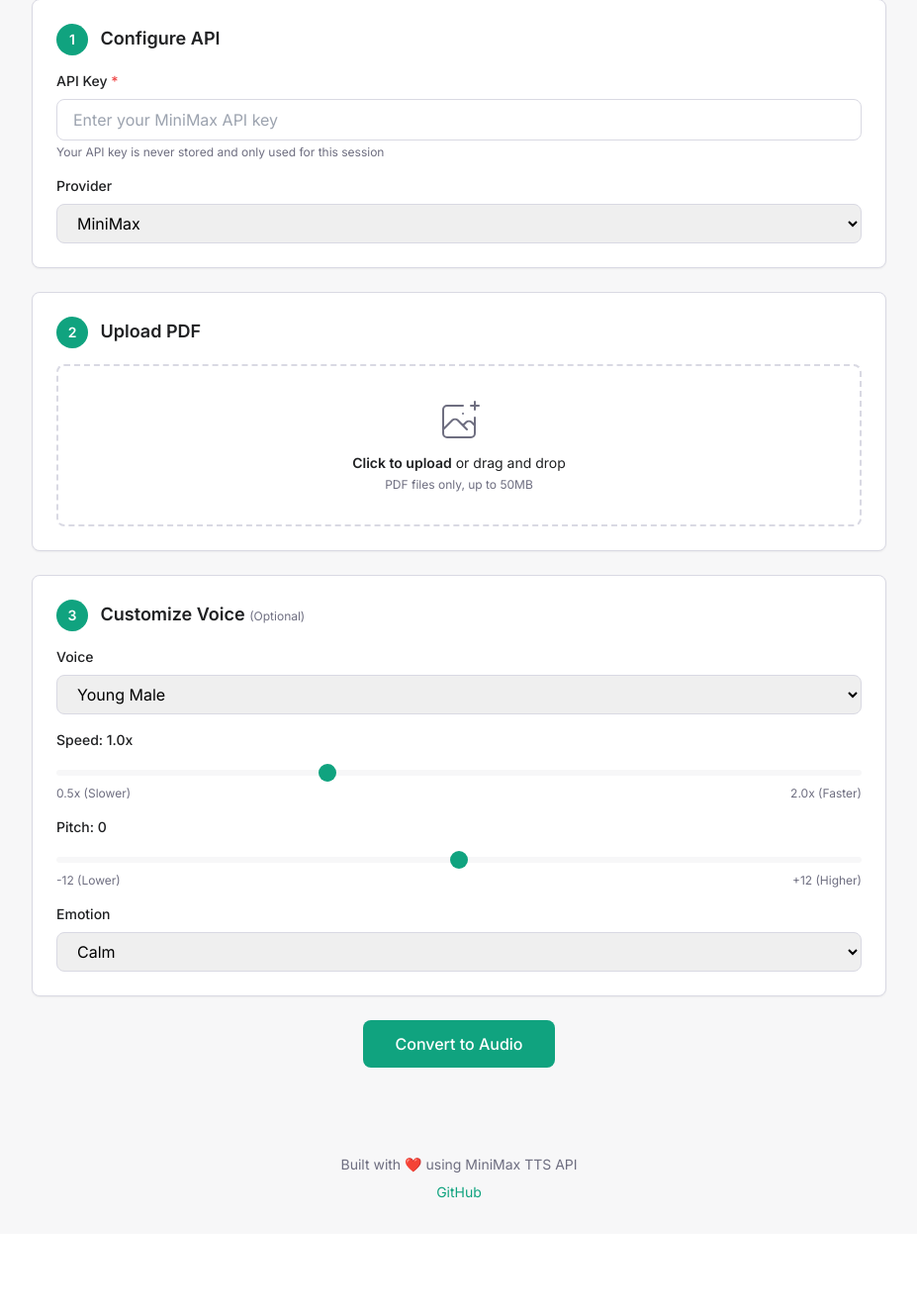
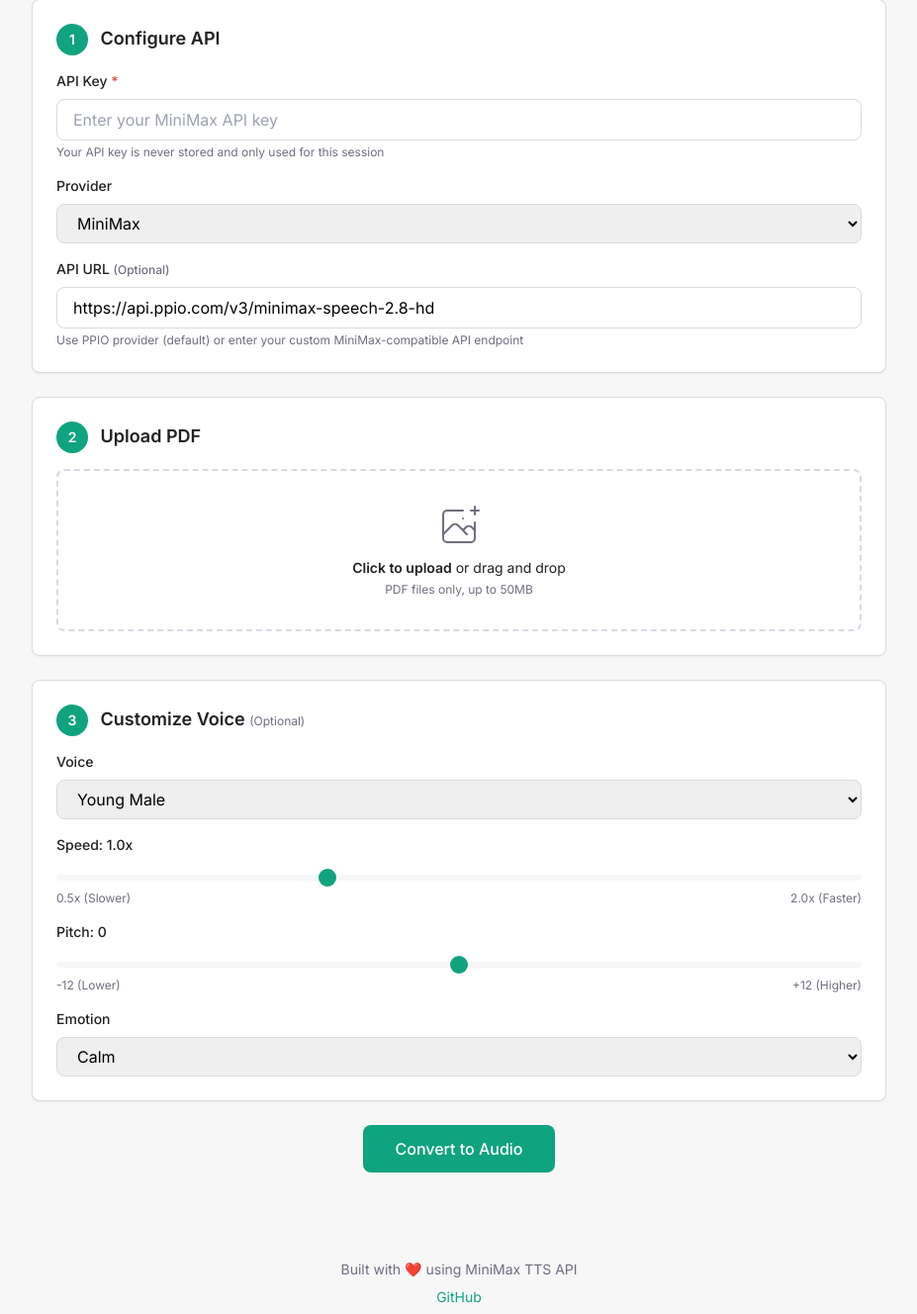
Before and after one commit to irismaker/pdf-to-audio, a Flask app: page / in a window 1280 px wide. Shown: the part 122-1450 px from the top of the page at 99% size, without its empty margins (176-1103 px from the left). Before the commit the page ends 1333 px from the top, so only its background shows below. Run offline with Flask 3, Linux system fonts and the light colour scheme; some libraries are stand-ins or nearby versions.

Commit message:
Add custom API URL configuration to web interface
Users can now configure their own API endpoint in the web interface:
- Added API URL input field with PPIO default value
- Users can switch between PPIO provider and custom endpoints
- Backend updated to accept and use custom API URLs
- Updated documentation in WEB_QUICKSTART.md

This gives users full flexibility to choose their preferred API provider
without modifying code or configuration files.

```diff
--- a/app.py
+++ b/app.py
@@ -80,18 +80,22 @@ def cleanup_old_files():
             del conversion_jobs[job_id]
 
 
-def run_conversion(job_id, pdf_path, api_key, provider_name, voice_settings, output_dir):
+def run_conversion(job_id, pdf_path, api_key, api_url, provider_name, voice_settings, output_dir):
     """Run PDF to audio conversion in background thread"""
     try:
         with jobs_lock:
             conversion_jobs[job_id]['status'] = 'processing'
             conversion_jobs[job_id]['message'] = 'Initializing converter...'
 
-        # Create converter
+        # Create converter with custom API URL if provided
+        provider_config = {"timeout": 120}
+        if api_url:
+            provider_config["api_url"] = api_url
+
         converter = PDFToAudioConverter(
             provider_name=provider_name,
             api_key=api_key,
-            provider_config={"timeout": 120}
+            provider_config=provider_config
         )
 
         with jobs_lock:
@@ -224,6 +228,7 @@ def convert():
         if not api_key:
             return jsonify({'success': False, 'error': 'API key is required'}), 400
 
+        api_url = request.form.get('api_url', '').strip()
         provider_name = request.form.get('provider', 'minimax')
 
         # Get voice settings
@@ -265,7 +270,7 @@ def convert():
         # Start conversion in background thread
         thread = threading.Thread(
             target=run_conversion,
-            args=(job_id, pdf_path, api_key, provider_name, voice_settings, output_dir)
+            args=(job_id, pdf_path, api_key, api_url, provider_name, voice_settings, output_dir)
         )
         thread.daemon = True
         thread.start()
--- a/static/js/main.js
+++ b/static/js/main.js
@@ -8,6 +8,7 @@ let progressInterval = null;
 // DOM Elements
 const elements = {
     apiKey: document.getElementById('api-key'),
+    apiUrl: document.getElementById('api-url'),
     provider: document.getElementById('provider'),
     pdfFile: document.getElementById('pdf-file'),
     dropZone: document.getElementById('drop-zone'),
@@ -162,6 +163,7 @@ async function startConversion() {
     const formData = new FormData();
     formData.append('pdf_file', selectedFile);
     formData.append('api_key', elements.apiKey.value.trim());
+    formData.append('api_url', elements.apiUrl.value.trim());
     formData.append('provider', elements.provider.value);
     formData.append('voice_id', elements.voiceId.value);
     formData.append('speed', elements.speed.value);
--- a/templates/index.html
+++ b/templates/index.html
@@ -67,6 +67,19 @@
                     >
                         <option value="minimax">MiniMax</option>
                     </select>
+                </div>
+                <div>
+                    <label for="api-url" class="block text-sm font-medium text-text-primary mb-2">
+                        API URL <span class="text-xs text-text-secondary">(Optional)</span>
+                    </label>
+                    <input
+                        type="text"
+                        id="api-url"
+                        placeholder="https://api.ppio.com/v3/minimax-speech-2.8-hd"
+                        value="https://api.ppio.com/v3/minimax-speech-2.8-hd"
+                        class="w-full px-4 py-2 border border-gray-mid rounded-lg focus:outline-none focus:ring-2 focus:ring-accent focus:border-transparent"
+                    >
+                    <p class="text-xs text-text-secondary mt-1">Use PPIO provider (default) or enter your custom MiniMax-compatible API endpoint</p>
                 </div>
             </div>
         </div>
```
Also changed, not shown: WEB_QUICKSTART.md (+4 -1 lines).
